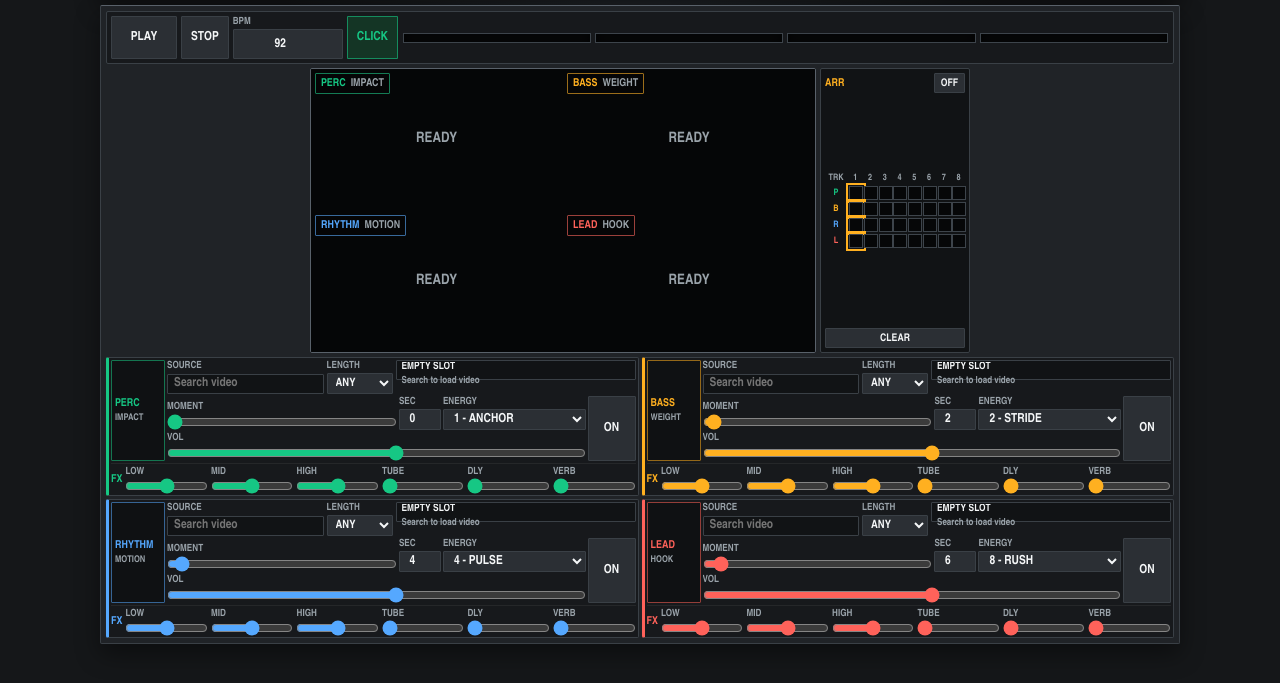
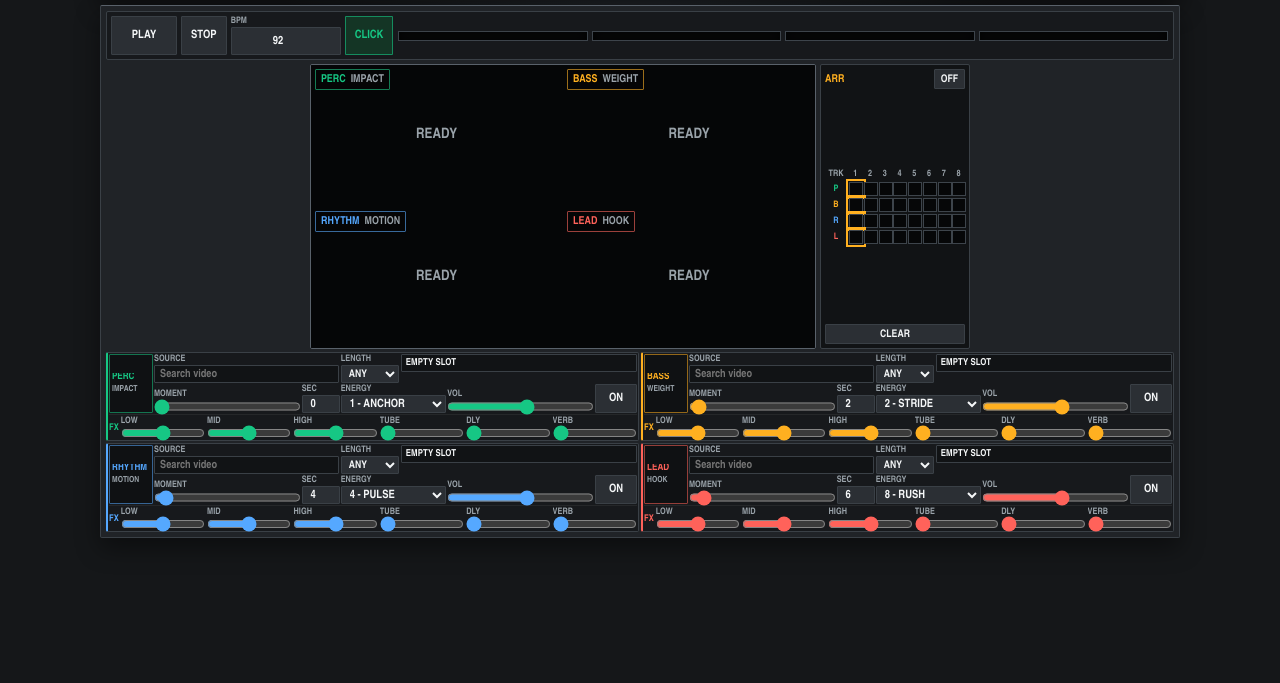
Before and after one commit to JohnPaulZigterman/freemix, a plain HTML site: page index.html in a window 1280 px wide. Shown: the part 61-744 px from the top of the page. Drawn offline with Linux system fonts and the light colour scheme.

Commit message:
Compress track control panels

```diff
--- a/styles.css
+++ b/styles.css
@@ -221,13 +221,13 @@ input[type="search"]:focus {
 .track-toggle,
 select,
 input[type="number"] {
-  min-height: 30px;
+  min-height: 28px;
   border: 1px solid var(--line);
   border-radius: var(--radius-control);
   background: var(--control);
   color: var(--ink);
   font: inherit;
-  font-size: 0.78rem;
+  font-size: 0.72rem;
   font-weight: 900;
   text-transform: uppercase;
 }
@@ -544,24 +544,23 @@ input[type="number"]:focus {
 .control-bank {
   display: grid;
   grid-template-columns: repeat(2, minmax(0, 1fr));
-  gap: 3px;
-  margin-top: 4px;
+  gap: 2px;
+  margin-top: 3px;
 }
 
 .track-row {
   position: relative;
   display: grid;
-  grid-template-columns: 54px minmax(0, 1fr) 42px minmax(78px, 0.62fr) 48px;
+  grid-template-columns: 44px minmax(92px, 1fr) 38px minmax(72px, 0.72fr) minmax(92px, 1fr) 42px;
   grid-template-areas:
-    "label source source source source"
-    "label moment sec energy toggle"
-    "label volume volume volume toggle"
-    "fx fx fx fx fx";
-  gap: 2px;
+    "label source source source source source"
+    "label moment sec energy volume toggle"
+    "fx fx fx fx fx fx";
+  gap: 1px;
   align-items: end;
-  padding: 2px;
+  padding: 1px;
   border: 1px solid var(--line);
-  border-left: 3px solid var(--track-color);
+  border-left: 2px solid var(--track-color);
   border-radius: var(--radius-panel);
   background: #17191c;
 }
@@ -572,7 +571,7 @@ input[type="number"]:focus {
   display: grid;
   align-content: center;
   min-width: 0;
-  padding: 2px 3px;
+  padding: 1px 2px;
   border: 1px solid color-mix(in srgb, var(--track-color) 55%, #111);
   border-radius: var(--radius-control);
   background: #0f1113;
@@ -589,14 +588,14 @@ input[type="number"]:focus {
 
 .track-row-label strong {
   color: var(--track-color);
-  font-size: 0.68rem;
-  line-height: 1.1;
+  font-size: 0.62rem;
+  line-height: 1;
 }
 
 .track-row-label span {
-  margin-top: 2px;
+  margin-top: 1px;
   color: var(--muted);
-  font-size: 0.58rem;
+  font-size: 0.52rem;
   font-weight: 900;
 }
 
@@ -604,8 +603,8 @@ input[type="number"]:focus {
   grid-area: source;
   position: relative;
   display: grid;
-  grid-template-columns: minmax(80px, 0.75fr) 66px minmax(0, 1.15fr);
-  gap: 3px;
+  grid-template-columns: minmax(82px, 0.9fr) 58px minmax(0, 1.15fr);
+  gap: 2px;
   padding: 0;
 }
 
@@ -634,40 +633,40 @@ input[type="number"]:focus {
   grid-area: fx;
   display: grid;
   grid-template-columns: auto repeat(6, minmax(0, 1fr));
-  gap: 3px;
+  gap: 2px;
   align-items: end;
-  padding-top: 2px;
+  padding-top: 1px;
   border-top: 1px solid rgba(255, 255, 255, 0.06);
 }
 
 .fx-title {
   align-self: center;
   color: var(--track-color);
-  font-size: 0.68rem;
+  font-size: 0.58rem;
   font-weight: 900;
   text-transform: uppercase;
 }
 
 .fx-field input[type="range"] {
-  height: 14px;
+  height: 12px;
 }
 
 .track-source-search input[type="search"] {
-  height: 20px;
-  padding: 0 6px;
-  font-size: 0.78rem;
+  height: 18px;
+  padding: 0 5px;
+  font-size: 0.7rem;
 }
 
 .duration-filter select {
-  min-height: 20px;
-  padding: 0 4px;
-  font-size: 0.72rem;
+  min-height: 18px;
+  padding: 0 3px;
+  font-size: 0.66rem;
 }
 
 .track-source-name {
   min-width: 0;
-  height: 20px;
-  padding: 1px 5px;
+  height: 18px;
+  padding: 1px 4px;
   border: 1px solid var(--line);
   border-radius: var(--radius-control);
   background: #111315;
@@ -681,18 +680,15 @@ input[type="number"]:focus {
   white-space: nowrap;
 }
 
+.track-source-name span {
+  display: none;
+}
+
 .track-source-name strong {
   color: var(--ink);
-  font-size: 0.64rem;
-  line-height: 1.15;
+  font-size: 0.6rem;
+  line-height: 1.6;
   text-transform: uppercase;
-}
-
-.track-source-name span {
-  margin-top: 1px;
-  color: var(--muted);
-  font-size: 0.61rem;
-  font-weight: 800;
 }
 
 .track-results {
@@ -777,9 +773,9 @@ input[type="number"]:focus {
 .control-field {
   display: grid;
   grid-template-columns: minmax(0, 1fr);
-  gap: 1px;
+  gap: 0;
   color: var(--muted);
-  font-size: 0.62rem;
+  font-size: 0.56rem;
   font-weight: 900;
   text-transform: uppercase;
 }
@@ -792,18 +788,18 @@ input[type="number"]:focus {
 
 .compact-number input {
   width: 100%;
-  padding: 0 4px;
+  padding: 0 3px;
   text-align: center;
 }
 
 select {
   width: 100%;
-  padding: 0 6px;
+  padding: 0 4px;
 }
 
 input[type="range"] {
   width: 100%;
-  height: 16px;
+  height: 13px;
   margin: 0;
   accent-color: var(--track-color, var(--accent));
 }
@@ -811,7 +807,7 @@ input[type="range"] {
 .track-row .track-toggle,
 .track-row select,
 .track-row input[type="number"] {
-  min-height: 21px;
+  min-height: 18px;
 }
 
 .track-toggle[aria-pressed="true"] {
```
